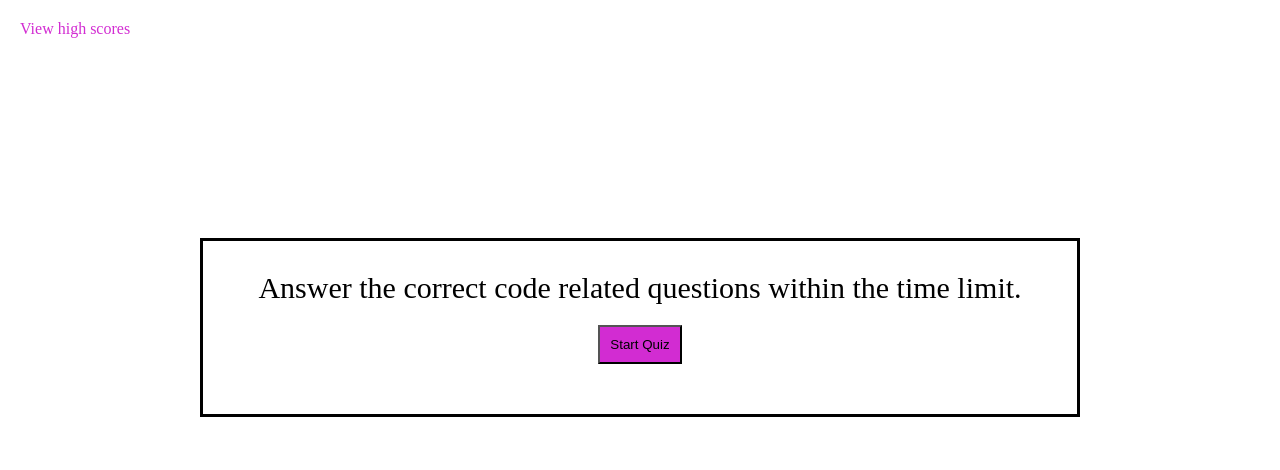
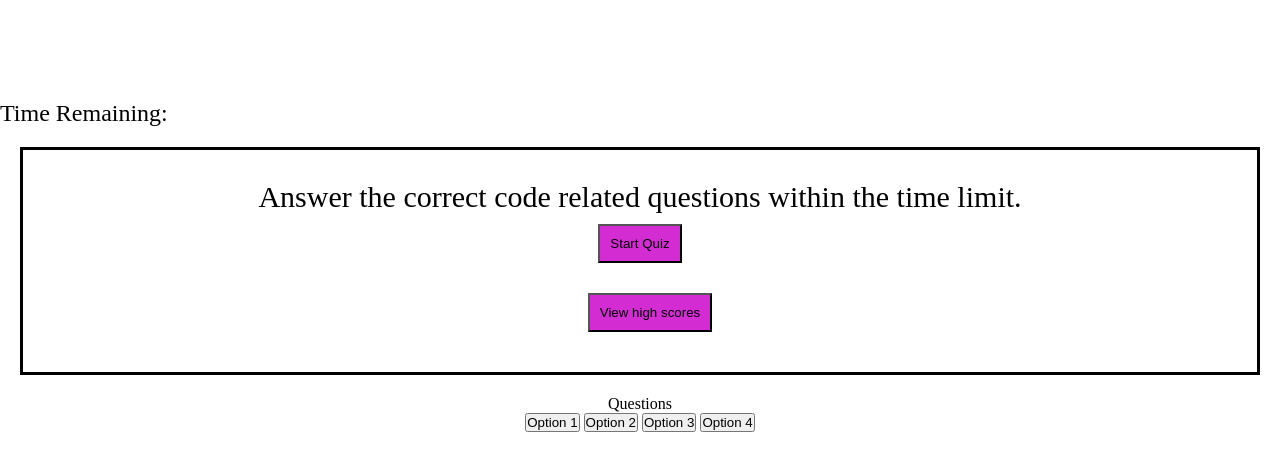
Before and after one commit to mayuranswee23/WebDevCodingQuiz, a plain HTML site: page index.html in a window 1280 px wide. Drawn offline with Linux system fonts and the light colour scheme.

Commit message:
added questions to html

```diff
--- a/assets/css/style.css
+++ b/assets/css/style.css
@@ -9,14 +9,44 @@ body {
 }
 
 
-#highscores{
+.quizbutton{
+    display: flex;
+    justify-content: center;
+    flex-direction: column;
+    align-items: center;
+    margin: 10px;
+}
+
+#startButton{
+    display:flex;
+    color: #000000;
+    padding: 10px;
+    background-color: rgb(210, 44, 210);
+}
+
+#startButton:hover{
+    opacity: 80%;
+}
+
+#scores{
     margin-top: 20px;
     margin-left: 20px;
-    color:rgb(210, 44, 210);
+    background-color:rgb(210, 44, 210);
+    padding: 10px;
 }
 
-#quiz {
-    margin: 200px;
+#scores:hover{
+    opacity: 80%;
+}
+
+#time{
+    font-size: 150%;
+    margin-top: 100px;
+    margin-right: 10px;
+}
+
+#startpage {
+    margin: 20px;
     padding: 30px;
     border: solid 3px;
 
@@ -30,16 +60,9 @@ body {
     text-align: center;
 }
 
-#startquiz {
+#quizQuestions {
     display: flex;
+    justify-content: center;
+    align-items: center;
     flex-direction: column;
-    align-items: center;
-    margin: 20px;
 }
-
-#startbutton{
-    color: #000000;
-    padding: 10px;
-    background-color: rgb(210, 44, 210);
-
-}
--- a/assets/js/script.js
+++ b/assets/js/script.js
@@ -1,4 +1,12 @@
-var codeQuiz = document.getElementById("startbutton");
+
+//Start Quiz button
+var startButton = document.getElementById ("startButton");
+startButton.addEventListener ('click', startGame);
+
+function startGame(){
+
+}
+
 
 //Quiz Questions
 var quizQuestions = [
--- a/index.html
+++ b/index.html
@@ -9,16 +9,27 @@
 </head>
 <body>
 
-    <div id="highscores">
-        <p>View high scores</p>
-    </div>
 
+    <div id="time">Time Remaining: </div>
 
-<div id="quiz">
+<div id="startpage">
     <div id="quizcontainer">
         <p>Answer the correct code related questions within the time limit.</p>
     </div>
-    <div id="startquiz"><button id="startbutton">Start Quiz</button></div>
+    <div class="quizbutton"><button id="startButton">Start Quiz</button></div>
+    <div class="quizbutton">
+        <button id="scores">View high scores</button>
+    </div>
+</div>
+
+<div id="quizQuestions">
+    <div id="question">Questions</div>
+    <div id="questionButtons">
+        <button id="a">Option 1</button>
+        <button id="b">Option 2</button>
+        <button id="c">Option 3</button>
+        <button id="d">Option 4</button>
+    </div>
 </div>
 
 <script src="assets/js/script.js"></script>
```
